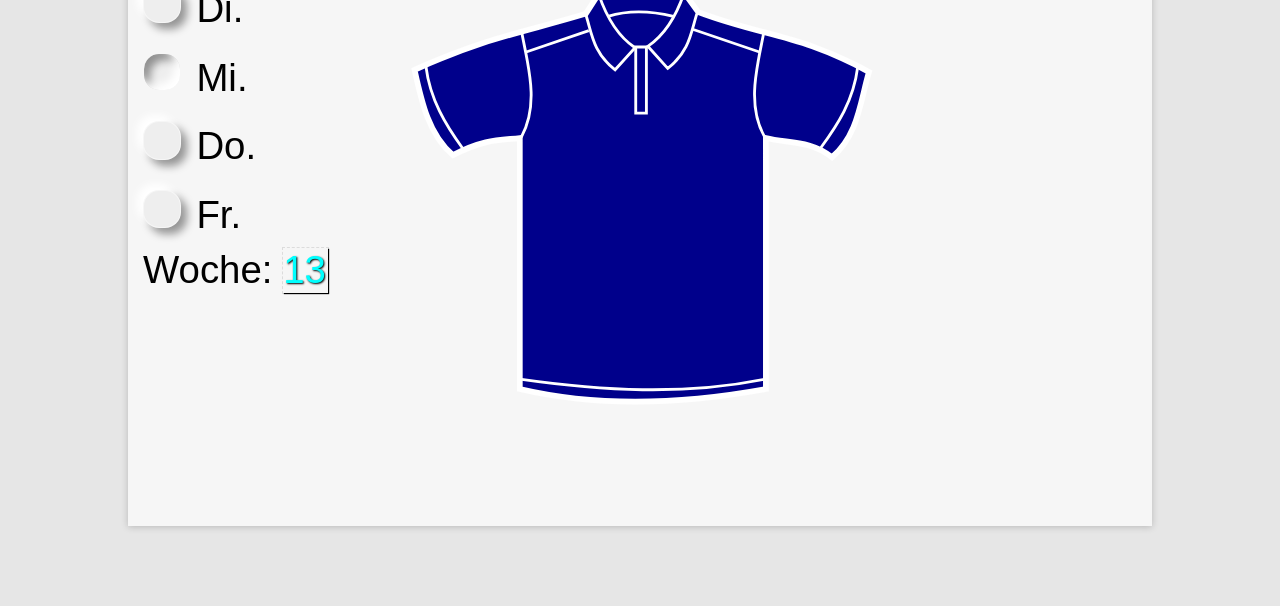
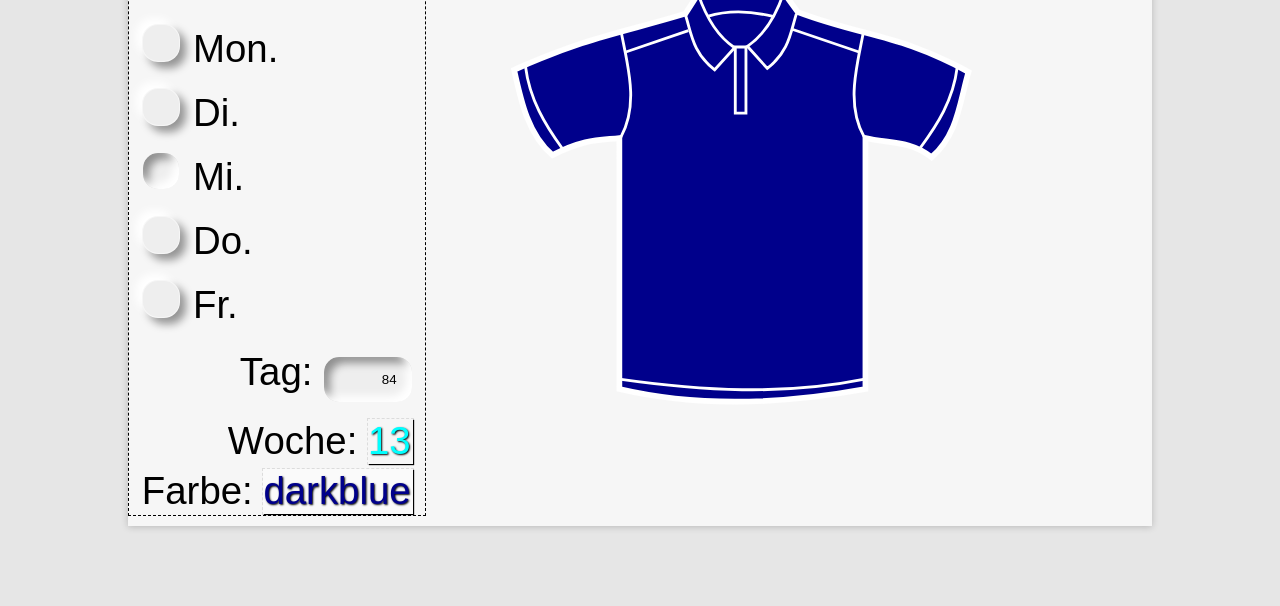
Before and after one commit to blubbll/w-shirt, a website: page views/index.html in a window 1280 px wide. Shown: the part 194-800 px from the top of the page. Drawn offline with Linux system fonts and the light colour scheme.

Commit message:
backup before knockout

```diff
--- a/public/script.js
+++ b/public/script.js
@@ -11,53 +11,90 @@ Date.prototype.getWeekNumber = function() {
 const $ = document.querySelector.bind(document);
 const $$ = document.querySelectorAll.bind(document);
 
-const colorz = [
-  "black",
-  "white",
-  "darkblue",
-  "red",
-  "orange",
-  "green",
-  "blue",
-  "brown"
-];
+const colors = [ "darkblue", "red", "orange", "green", "blue", "brown"];
 
-const shuffle = (array, seed) => {
-  let currentIndex = array.length,
-    temporaryValue,
-    randomIndex;
-  seed = seed || 1;
-  let random = function() {
-    var x = Math.sin(seed++) * 10000;
-    return x - Math.floor(x);
-  };
-  // While there remain elements to shuffle...
-  while (0 !== currentIndex) {
-    // Pick a remaining element...
-    randomIndex = Math.floor(random() * currentIndex);
-    currentIndex -= 1;
-    // And swap it with the current element.
-    temporaryValue = array[currentIndex];
-    array[currentIndex] = array[randomIndex];
-    array[randomIndex] = temporaryValue;
+const start = new Date("2020-01-01");
+
+//Tage zwischen
+const daysBetween = (one, another) => {
+  return Math.round(Math.abs(+one - +another) / 8.64e7);
+};
+
+//Kombinationen
+const perm = xs => {
+  let ret = [];
+
+  for (let i = 0; i < xs.length; i = i + 1) {
+    let rest = perm(xs.slice(0, i).concat(xs.slice(i + 1)));
+
+    if (!rest.length) {
+      ret.push([xs[i]]);
+    } else {
+      for (let j = 0; j < rest.length; j = j + 1) {
+        ret.push([xs[i]].concat(rest[j]));
+      }
+    }
   }
-  return array;
+  return ret;
+};
+
+//Nächstes Datum
+function nextDate(dayIndex) {
+  var today = new Date();
+  today.setDate(
+    today.getDate() + ((dayIndex - 1 - today.getDay() + 7) % 7) + 1
+  );
+  return today;
+}
+
+//Tag hinzufügen
+Date.prototype.addDays = days => {
+  return new Date(this.valueOf() + days * 864e5);
 };
 
 {
   const d = new Date();
-  const _wDay = d.getDay() - 1;
+  const _wDay = d.getDay() + 1;
   const _wNum = d.getWeekNumber();
+  const _totalDay = daysBetween(start, new Date());
   const chk = $$("input")[_wDay];
-  chk && [($$("input")[_wDay].checked = true)];
+  chk && [($$("input")[_wDay - 2].checked = true)];
 
-  $("week>val").innerText = _wNum;
+  const permData = perm(colors);
 
-  const col = shuffle(colorz, _wNum)[0];
+  //calc initial color
+  const col = permData[_totalDay][0];
 
-  for (const stroke of $$("svg>g>path")){
+  //fill week nr
+  $("#week>val").innerText = _wNum;
+  $("#day>input").value = _totalDay;
+  $("#color>val").innerText = col;
+  $("#color>val").style.background = "rgba(255,255,255,.4)";
+  $("#color>val").style.color = col;
+
+  //fill all white
+  for (const stroke of $$("svg>g>path")) {
     stroke.style.stroke = "white";
   }
-    $("svg>g>path#main").style.fill = col;
 
+  $("svg>g>path#main").style.fill = permData[_totalDay][0];
+
+  $("#day>input").addEventListener("change", e => {
+    console.log(e.target.value)
+  })
+
+
+  for (const _input of $$("input[type=radio]")) {
+    _input.addEventListener("change", e => {
+      const realDay = _wDay;
+
+      //calc new day
+      const newDay = daysBetween(start, +nextDate(e.target.value));
+      //fill new day
+      $("#day>input").value = newDay;
+
+      //fill color
+      $("svg>g>path#main").style.fill = permData[newDay];
+    });
+  }
 }
--- a/public/style.css
+++ b/public/style.css
@@ -35,8 +35,12 @@ svg {
 section {
   position: absolute;
   top: 0;
-  width: 100%;
   margin: 15px 0;
+  border: 1px dashed black;
+}
+section h2 {
+  margin-left: 5px;
+  font-size: 4vw;
 }
 
 /* Corner Effect */
@@ -79,6 +83,16 @@ input {
   border-radius: 16px;
   padding: 15px 16px;
 }
+label {
+  cursor: pointer;
+  user-select: none;
+}
+label:hover {
+  background: cyan;
+}
+label:active {
+  filter: contrast(0.8);
+}
 input:hover {
   border-color: white;
 }
@@ -86,10 +100,17 @@ input:active,
 input:focus {
   background: white;
 }
-week {
-  margin: 15px;
+t {
+  margin: 1vw;
+  text-align: right;
 }
-week val {
+t > input {
+  width: 7vw;
+  text-align: right;
+  padding-left: 0;
+  padding-right: 0;
+}
+t > val {
   color: cyan;
   padding: 0 2px 2px 0;
   outline: 1px dashed rgba(0, 0, 0, 0.1);
@@ -107,9 +128,8 @@ input[type="radio"] {
   width: 3vw;
   padding: 0px;
 
-  vertical-align: -0.5vw;
-  margin: 15px;
-  vertical-align: -15px;
+  margin: 1vw;
+  vertical-align: -1vw;
 }
 input[type="checkbox"]:hover,
 input[type="radio"]:hover {
--- a/views/index.html
+++ b/views/index.html
@@ -15,6 +15,9 @@
       type="image/x-icon"
     />
 
+    <!-- knockout -->
+    <script src="https://cdnjs.cloudflare.com/ajax/libs/knockout/3.5.1/knockout-latest.min.js"></script>
+
     <!-- import the webpage's stylesheet -->
     <link rel="stylesheet" href="/style.css" />
 
@@ -24,7 +27,7 @@
   <body>
     <div class="corners">
       <svg xmlns="http://www.w3.org/2000/svg" viewbox="0 0 360 200">
-        <g transform="translate(40,-700)">
+        <g transform="translate(75,-700)">
           <path
             id="main"
             d="m126,724.61218c11.26193,1.51193 20.64389,1.14389 29.25,0l5.25,7.25c22.64389,8.58228 35.76552,7.64574 60,21-3.11888,10.48578-3.70615,21.98421-13,30-7.75-6.08798-15.5-4.79991-23.25-6.75v88.25c-29.12786,5.30148-58.03698,6.66566-86.5,0v-88.25c-6.74079.75138-12.34188.20025-23.5,6-8.37586-6.98544-10.99052-18.45182-13.5-30 25.95395-11.67055 39.00517-13.26167 60.25-19.75l5-7.75z"
@@ -83,14 +86,20 @@
           />
         </g>
       </svg>
+
       <section>
+        <h2>
+          Control:
+        </h2>
         <form>
-          <label> <input type="radio" name="checkbox" value="mo" />Mon. </label>
-          <label> <input type="radio" name="checkbox" value="di" />Di. </label>
-          <label> <input type="radio" name="checkbox" value="mi" />Mi. </label>
-          <label> <input type="radio" name="checkbox" value="do" />Do. </label>
-          <label> <input type="radio" name="checkbox" value="fr" />Fr. </label>
-          <week> Woche: <val></val> </week>
+          <label> <input type="radio" name="checkbox" value="1" />Mon. </label>
+          <label> <input type="radio" name="checkbox" value="2" />Di. </label>
+          <label> <input type="radio" name="checkbox" value="3" />Mi. </label>
+          <label> <input type="radio" name="checkbox" value="4" />Do. </label>
+          <label> <input type="radio" name="checkbox" value="5" />Fr. </label>
+          <t id="day"> Tag: <input type="number"/></t>
+          <t id="week"> Woche: <val></val></t>
+          <t id="color"> Farbe: <val></val> </t>
         </form>
       </section>
     </div>
```
